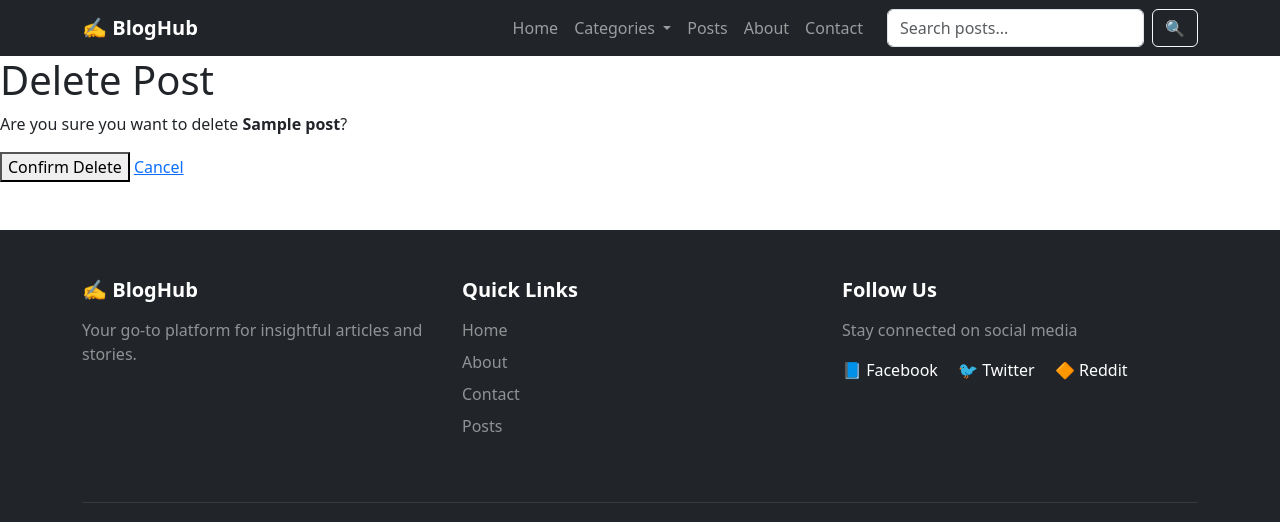
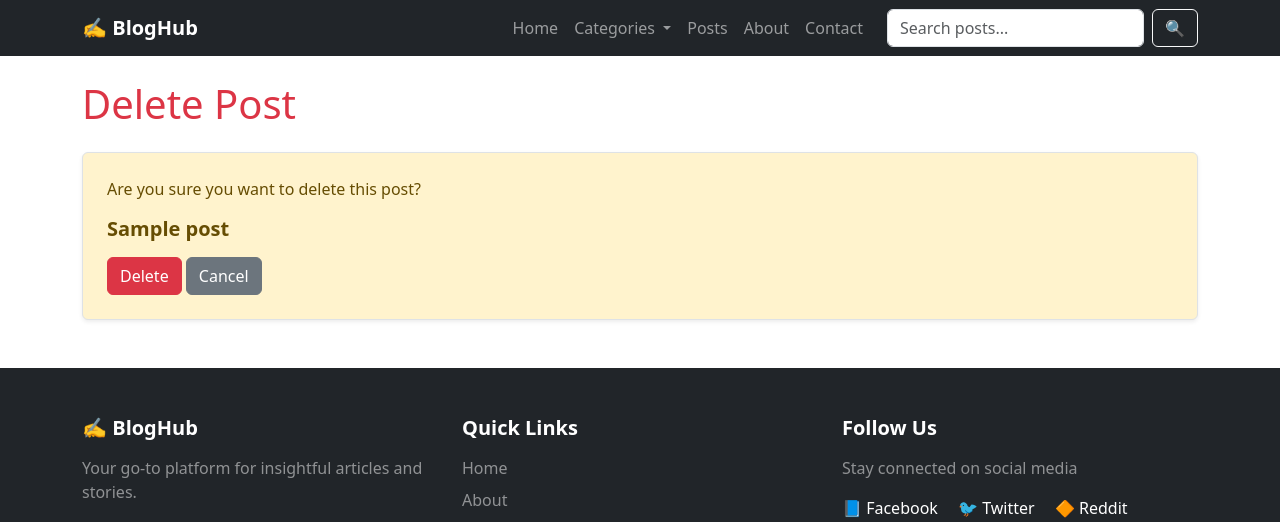
Before and after one commit to Adham-Emam/Iti-Django-Tutorials, a Django app: page /posts/1/delete/ in a window 1280 px wide. Shown: the top 522 px of the page. Run offline with Django 5.2, Linux system fonts and the light colour scheme; tables that the repository leaves empty hold one stand-in row (values such as "Sample post"); some libraries are stand-ins or nearby versions.

Commit message:
add styles

```diff
--- a/blog/templates/blog/post_delete.html
+++ b/blog/templates/blog/post_delete.html
@@ -1,15 +1,23 @@
 {% extends 'blog/base.html' %}
+
 {% load static %}
-
 {% block title %}Delete Post{% endblock %}
 
+{% block content %}
+<div class="container mt-4">
 
-{% block content %}
-<h1>Delete Post</h1>
-<p>Are you sure you want to delete <strong>{{ object.title }}</strong>?</p>
-<form method="post" class="form">
-{% csrf_token %}
-<button type="submit">Confirm Delete</button>
-<a href="{% url 'blog:post_list' %}">Cancel</a>
-</form>
+  <h1 class="mb-4 text-danger">Delete Post</h1>
+
+  <div class="alert alert-warning p-4 border rounded shadow-sm">
+    <p>Are you sure you want to delete this post?</p>
+    <h5 class="fw-bold">{{ post.title }}</h5>
+
+    <form method="post" class="mt-3">
+      {% csrf_token %}
+      <button type="submit" class="btn btn-danger">Delete</button>
+      <a href="{% url 'blog:post_detail' post.pk %}" class="btn btn-secondary">Cancel</a>
+    </form>
+  </div>
+
+</div>
 {% endblock %}
--- a/blog/templates/blog/posts.html
+++ b/blog/templates/blog/posts.html
@@ -87,7 +87,7 @@
     <!-- Posts Grid -->
     <div class="container mb-5">
         <div class="row g-4">
-            <a href="{% url 'blog:post_create' %}">Create Post</a>
+            <a href="{% url 'blog:post_create' %}"  class="btn btn-primary btn-lg w-100 mb-2">Create Post</a>
             {% for post in posts %}
                 <div class="col-lg-4 col-md-6 mb-4">
                     <div class="card h-100">
--- a/blog/views.py
+++ b/blog/views.py
@@ -1,5 +1,4 @@
 from django.shortcuts import render, redirect, get_object_or_404
-from django.http import Http404
 from datetime import datetime
 from django.contrib import messages
 from django.views.generic import (
@@ -169,9 +168,6 @@ def contact(request):
     return render(request, "blog/contact.html", context)
 
 
-# ----------------------
-# Author Posts
-# ----------------------
 def author_posts(request, author_name):
     posts = Post.objects.filter(published=True)
     author_slug = author_name.lower().replace(" ", "-")
```
Also changed, not shown: blog/templates/blog/post_create.html (+10 -5 lines), blog/templates/blog/post_update.html (+10 -5 lines).
